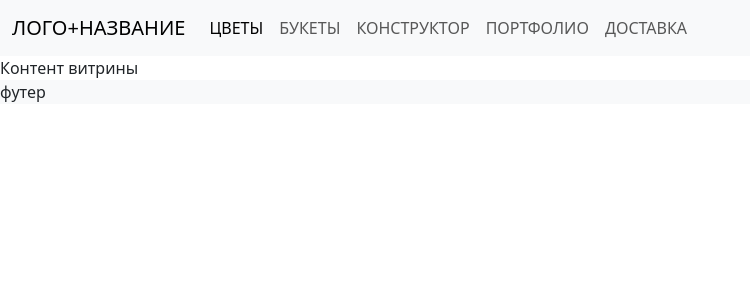
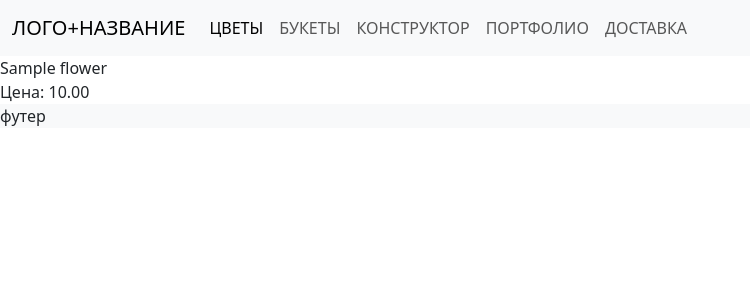
Before and after one commit to abaz47/flowerstore, a Django app: page /showcase in a window 1280 px wide. Shown: the top 300 px of the page, without its empty margins (0-750 px from the left). Run offline with Django 4.2, Linux system fonts and the light colour scheme; tables that the repository leaves empty hold one stand-in row (values such as "Sample post").

Commit message:
edit admin zone, make super simple showcase

```diff
--- a/backend/flowers/models.py
+++ b/backend/flowers/models.py
@@ -2,6 +2,7 @@
 Flower, Bouquet models description.
 '''
 from django.db.models import (
+    BooleanField,
     CharField,
     DecimalField,
     Model
@@ -9,6 +10,7 @@ from django.db.models import (
 
 FLOWER_NAME_MAX_LENGTH = 120
 FLOWER_PRICE_DECIMAL_PLACES = 2
+FLOWER_PRICE_MAX_DIGITS = 10
 
 
 class Flower(Model):
@@ -21,10 +23,16 @@ class Flower(Model):
     )
     buy_price = DecimalField(
         decimal_places=FLOWER_PRICE_DECIMAL_PLACES,
+        max_digits=FLOWER_PRICE_MAX_DIGITS,
         verbose_name='Закупочная цена'
+    )
+    is_visible = BooleanField(
+        default=False,
+        verbose_name='Показ'
     )
     sell_price = DecimalField(
         decimal_places=FLOWER_PRICE_DECIMAL_PLACES,
+        max_digits=FLOWER_PRICE_MAX_DIGITS,
         verbose_name='Цена'
     )
 
--- a/backend/flowers/views.py
+++ b/backend/flowers/views.py
@@ -1,4 +1,6 @@
 from django.shortcuts import render
+
+from .models import Flower
 
 
 def index(request):
@@ -11,7 +13,10 @@ def index(request):
 def showcase(request):
     return render(
         request,
-        'showcase.html'
+        'showcase.html',
+        {
+            'flowers': Flower.objects.filter(is_visible=True)
+        }
     )
 
 
--- a/backend/flowerstore/settings.py
+++ b/backend/flowerstore/settings.py
@@ -52,6 +52,7 @@ INSTALLED_APPS = [
     'django.contrib.sessions',
     'django.contrib.messages',
     'django.contrib.staticfiles',
+    'flowers.apps.FlowersConfig',
 ]
 
 MIDDLEWARE = [
--- a/backend/templates/showcase.html
+++ b/backend/templates/showcase.html
@@ -3,4 +3,11 @@
 
 {% block title %}Витрина{% endblock %}
 
-{% block content %}Контент витрины{% endblock %}
+{% block content %}
+    {% for flower in flowers %}
+        <div>
+            {{flower.name}} </br>
+            Цена: {{flower.sell_price}}
+        </div>
+    {% endfor %}
+{% endblock %}
```
Also changed, not shown: backend/flowers/admin.py (added, +12 -0 lines), backend/flowers/migrations/0001_initial.py (added), backend/flowers/migrations/0002_flower_is_visible.py (added).
